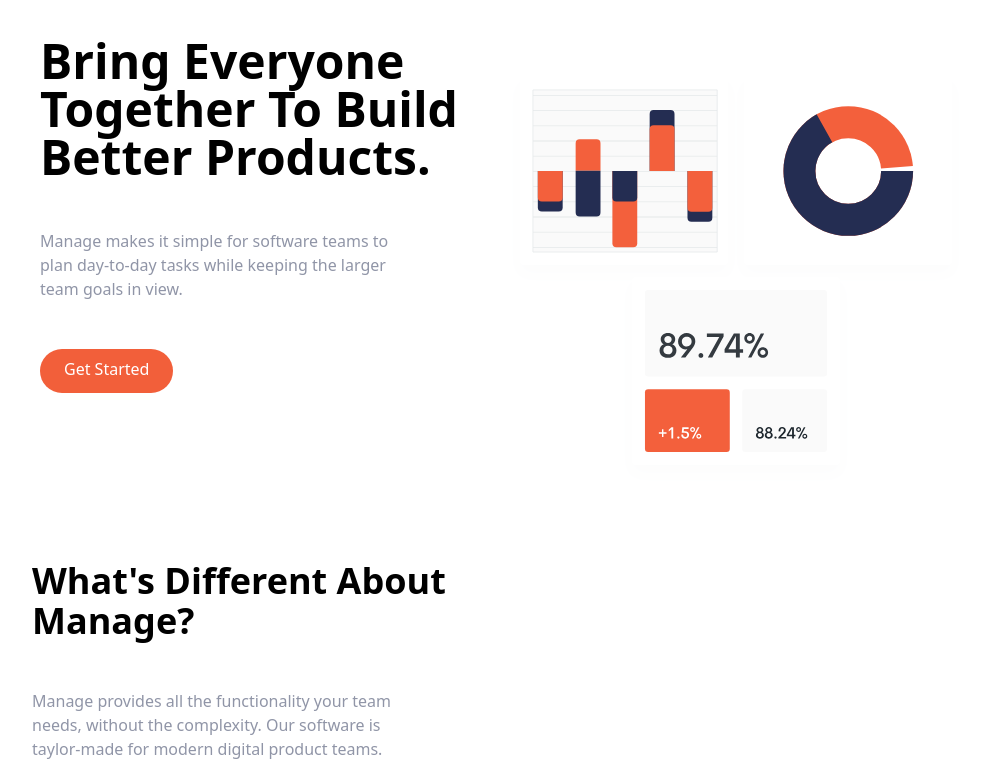
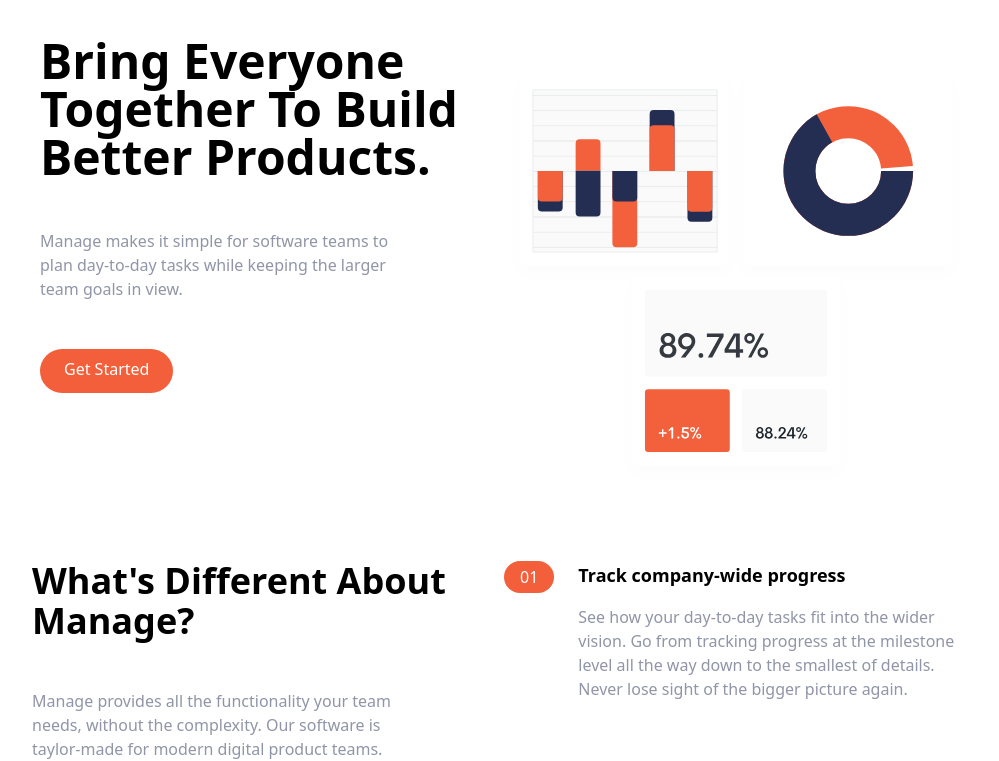
Before and after one commit to Julio-Soto/tailwind-landing, a website: page index.html in a window 1280 px wide. Shown: the part 95-856 px from the top of the page, without its empty margins (136-1135 px from the left). Drawn offline with nearby package versions, Linux system fonts and the light colour scheme; files that its build step writes are made by us from their sources.

Commit message:
added numbered list and first numbered item

```diff
--- a/index.html
+++ b/index.html
@@ -66,7 +66,32 @@
                     complexity. Our software is taylor-made for modern digital product teams.
                 </p>
             </div>
+            <!--Numbered List-->
+            <div class="flex flex-col space-y-8 md:w-1/2">
+                <!--List Item-->
+                <div class="flex flex-col space-y-3 md:space-y-0 md:space-x-6 md:flex-row">
+                    <!--Heading-->
+                    <div class="rounded-l-full bg-brightRedSupLight md:bg-transparent">
+                        <div class="flex items-center spacex-2">
+                            <div class="px-4 text-white rounded-full md:py-1 bg-brightRed">01</div>
+                            <h3 class="text-base font-bold md:mb-4 md:hidden">
+                                Track company-wide progress
+                            </h3>
+                        </div>
+                    </div>
+                    <div>
+                        <h3 class="hidden mb-4 text-lg font-bold md:block">
+                            Track company-wide progress
+                        </h3>
+                        <p class="text-darkGrayishBlue">
+                            See how your day-to-day tasks fit into the wider vision.
+                            Go from tracking progress at the milestone level all the way down to the smallest of details.
+                            Never lose sight of the bigger picture again.
+                        </p>
+                    </div>
 
+                </div>
+            </div>
         </div>
     </section>
 </body>
```
